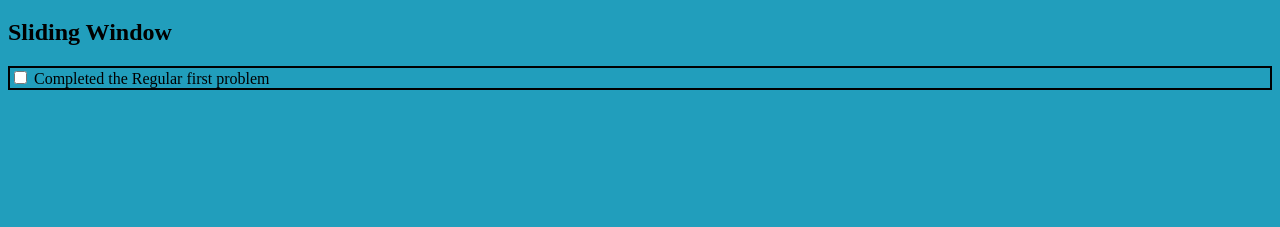
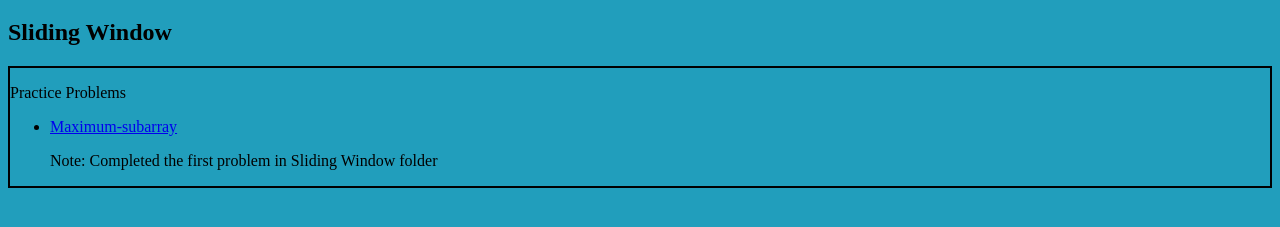
Before and after one commit to SriHariAvula/DSA_repo, a plain HTML site: page Problems/index.html in a window 1280 px wide. Shown: the part 61-288 px from the top of the page. Drawn offline with Linux system fonts and the light colour scheme.

Commit message:
Add a small note

```diff
--- a/Problems/index.html
+++ b/Problems/index.html
@@ -12,10 +12,11 @@
     <h1>Patterns</h1>
     <h2>Sliding Window</h2>
     <section class="section">
-        <form action="/nowhere">
-            <input type="checkbox" name="regular" id="regular">
-            <label for="regular">Completed the Regular first problem</label>
-        </form>
+        <p>Practice Problems</p>
+        <ul>
+            <li><a href="https://leetcode.com/problems/maximum-subarray/" target="_blank">Maximum-subarray</a></li>
+            <p>Note: Completed the first problem in Sliding Window folder</p>
+        </ul>
     </section>
 </body>
 
```
